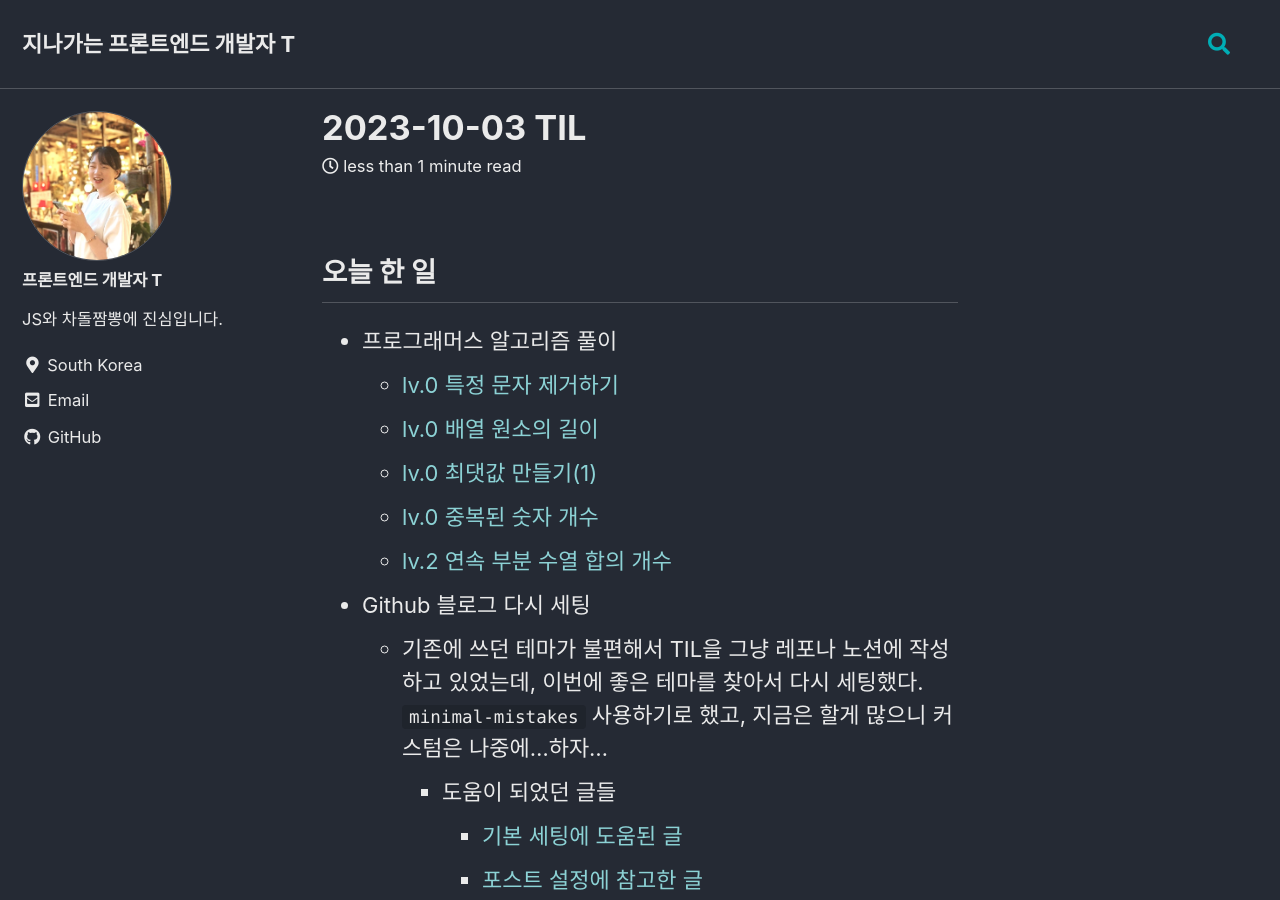
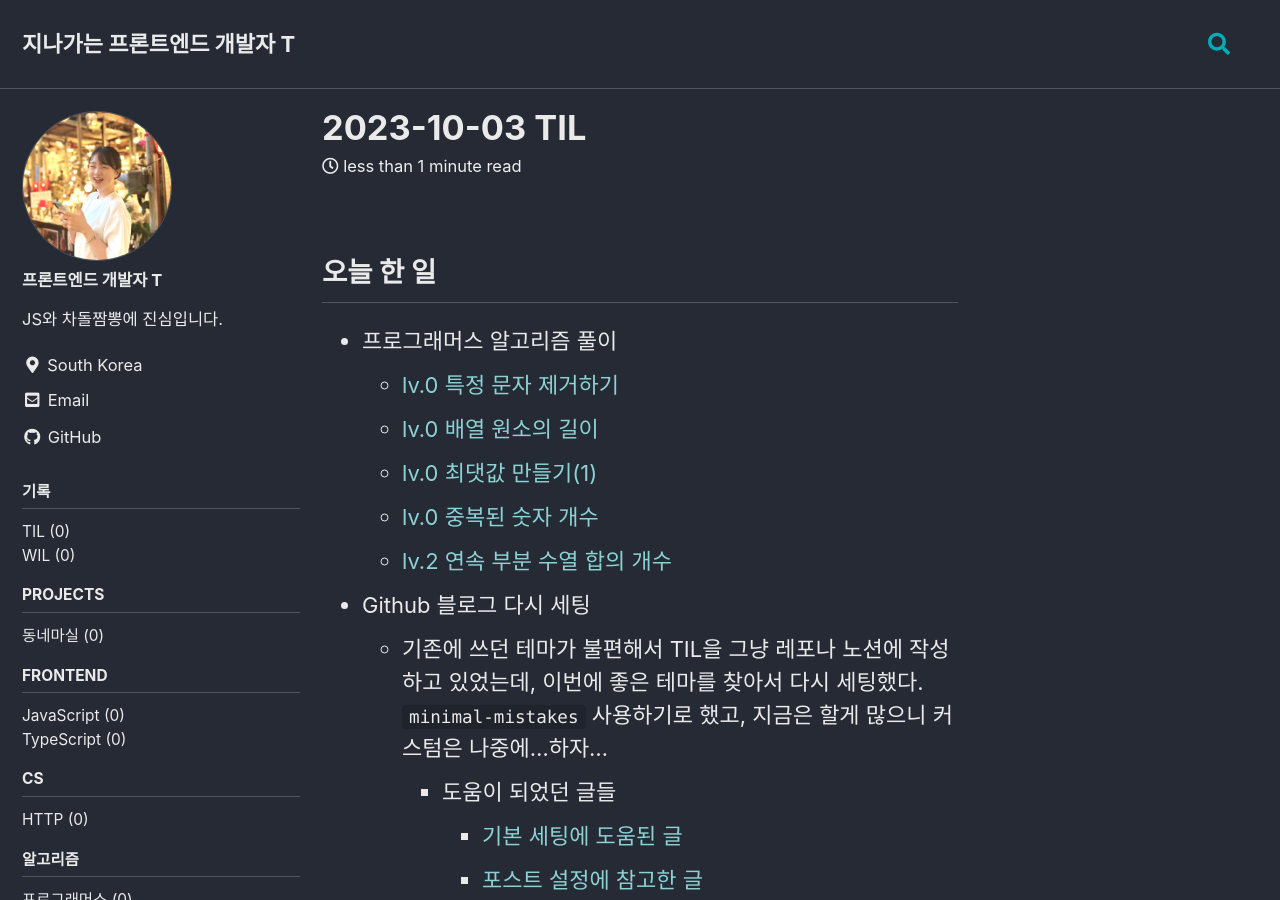
Before and after one commit to makepin2r/makepin2r.github.io, a Jekyll site: the page built from _posts/2023-10-03-TIL.md, in a window 1280 px wide and 900 px high. Built offline with Jekyll 4.4.1, drawn with Linux system fonts in a browser that asks for light colours; cached includes are drawn as plain includes; some web fonts are replaced.

Commit message:
update: 사이드바 카테고리 추가

```diff
--- a/_config.yml
+++ b/_config.yml
@@ -280,3 +280,5 @@ defaults:
           comments: # true
           share: true
           related: true
+          sidebar:
+              nav: "docs"
--- a/_data/navigation.yml
+++ b/_data/navigation.yml
@@ -10,3 +10,38 @@ main:
     #   url: /collection-archive/
     # - title: "Sitemap"
     #   url: /sitemap/
+docs:
+    - title: 기록
+      children:
+          - title: "TIL"
+            url: til/
+            category: "til"
+          - title: "WIL"
+            url: wil/
+            category: "wil"
+    - title: Projects
+      children:
+          - title: "동네마실"
+            url: project-dongnemashil/
+            category: "project-dongnemashil"
+    - title: Frontend
+      children:
+          - title: "JavaScript"
+            url: js/
+            category: "js"
+          - title: "TypeScript"
+            url: ts/
+            category: "ts"
+    - title: CS
+      children:
+          - title: "HTTP"
+            url: http/
+            category: "http"
+    - title: 알고리즘
+      children:
+          - title: "프로그래머스"
+            url: algorithm-programmers/
+            category: "algorithm-programmers"
+          - title: "알고리즘 & 자료구조"
+            url: algorithm/
+            category: "algorithm"
--- a/_includes/nav_list
+++ b/_includes/nav_list
@@ -16,7 +16,20 @@
         {% if nav.children != null %}
         <ul>
           {% for child in nav.children %}
-            <li><a href="{{ child.url | relative_url }}"{% if child.url == page.url %} class="active"{% endif %}>{{ child.title }}</a></li>
+
+          {% comment %}
+             아래 부분은 카테고리 옆에 해당 카테고리에 해당하는 포스트 수를 표시하기 위해 수정되었습니다.
+             navigation.yml에서 children 부분에 하위 속성으로 category를 추가합니다.
+             이를 통해 category 명을 가져 올 수 있고, site.categories를 통해 해당 카테고리의 포스트 갯수를 가져올 수 있습니다.
+          {% endcomment %}
+          {% assign post_cnt = 0 %}
+          {% for category in site.categories %}
+            {% if category[0] == child.category  %}
+                {% assign post_cnt = category[1].size %}
+            {% endif %}
+          {% endfor %}
+
+            <li><a href="{{ child.url | relative_url }}"{% if child.url == page.url %} class="active"{% endif %}>{{ child.title }} ({{ post_cnt }})</a></li>
           {% endfor %}
         </ul>
         {% endif %}
--- a/index.html
+++ b/index.html
@@ -1,4 +1,6 @@
 ---
 layout: home
 author_profile: true
+sidebar:
+    nav: "docs"
 ---
```
